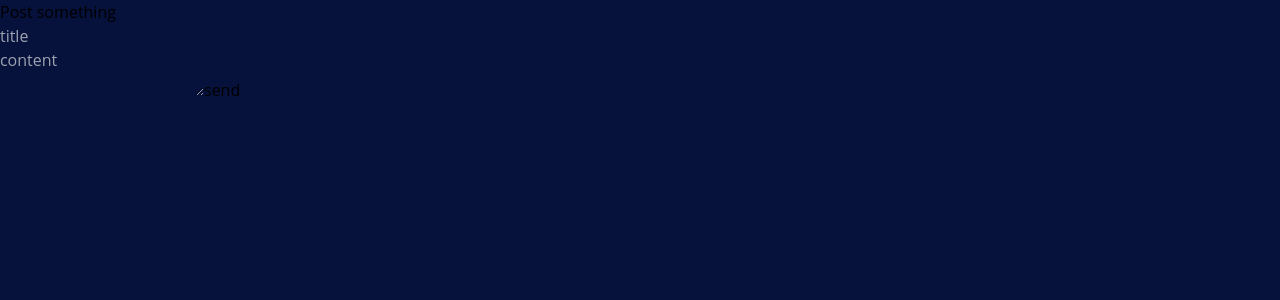
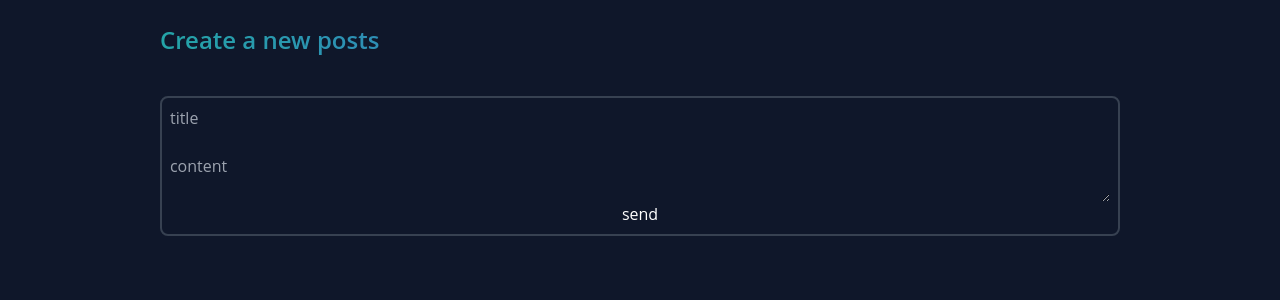
Before and after one commit to nanoweeb/weeblog, a Next.js app: page /posts/create in a window 1280 px wide. Shown: the top 300 px of the page. Built offline with nearby package versions, Linux system fonts and the light colour scheme.

Commit message:
add style

```diff
--- a/pages/posts/create.js
+++ b/pages/posts/create.js
@@ -54,10 +54,16 @@ export default function create() {
   console.log(formData);
 
   return (
-    <div>
-      <h1>Post something</h1>
+    <div className="w-full">
+      <div className="max-w-[1000px] px-5 mx-auto mt-6 text-white">
+        <h1 className="bg-gradient-to-r bg-clip-text text-transparent from-[#24a4a7] to-indigo-600 text-2xl text-gray-200 font-semibold mb-10">
+          Create a new posts
+        </h1>
 
-      <form onSubmit={sendPost}>
+        <form
+          onSubmit={sendPost}
+          className="flex flex-col p-2 rounded-lg border-2 border-gray-700"
+        >
           <input
             name="title"
             type="text"
@@ -81,5 +87,6 @@ export default function create() {
           <button type="submit">send</button>
         </form>
       </div>
+    </div>
   );
 }
--- a/pages/posts/index.js
+++ b/pages/posts/index.js
@@ -12,24 +12,24 @@ export async function getServerSideProps() {
   };
 }
 
-function limit(string = "", limit = 240) {
+function limit(string = "", limit = 100) {
   return string.substring(0, limit) + "...";
 }
 
 export default function Posts({ data }) {
   return (
     <div className="w-full">
-      <div className="max-w-[1000px] px-5 mx-auto">
+      <div className="max-w-[1000px] px-5 mx-auto mt-10">
         <main>
-          <h1 className="text-2xl text-gray-200 font-semibold mb-10 ">
-            Weeblog
+          <h1 className="bg-gradient-to-r bg-clip-text text-transparent from-[#24a4a7] to-indigo-600 text-2xl text-gray-200 font-semibold mb-10">
+            Weeblog Posts
           </h1>
           <article>
             {data.map((p) => {
               return (
                 <div
                   key={p.id}
-                  className="shadow-md space-y-6 mb-6 p-5 border-l-4 border-[#066163]"
+                  className="shadow-md space-y-6 mb-6 p-4 border-l-4 border-[#066163]"
                 >
                   <h1 className="text-lg font-semibold text-gray-200 ">
                     {p.title}
--- a/styles/globals.css
+++ b/styles/globals.css
@@ -6,5 +6,5 @@
 
 *{
   font-family: 'Open Sans', sans-serif;
-  background-color: #06113C;
+  background-color: #0F172A;
 }
```
Lines whose indentation alone changed are shown as unchanged.
